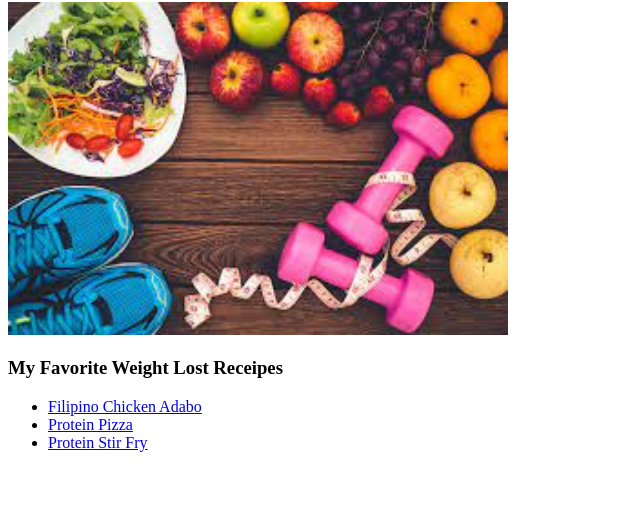
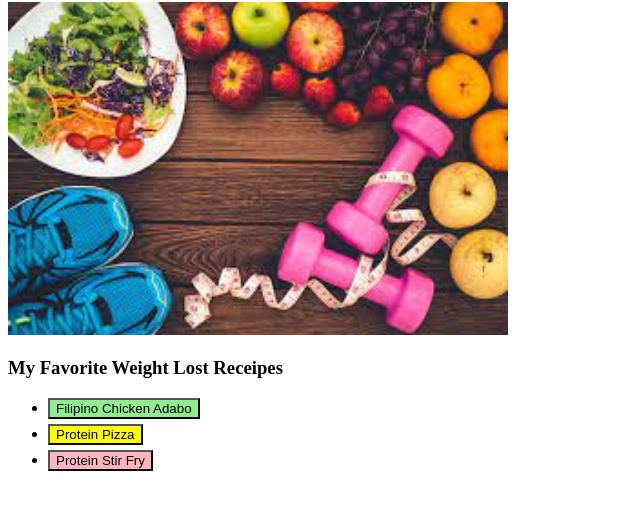
Before and after one commit to Patarrl/odin-receipes, a plain HTML site: page index.html in a window 1280 px wide. Shown: the part 78-588 px from the top of the page, without its empty margins (0-640 px from the left). Drawn offline with Linux system fonts and the light colour scheme.

Commit message:
Added front page Styles

```diff
--- a/index.html
+++ b/index.html
@@ -2,6 +2,7 @@
 <html>
     <head>
         <meta charset="utf-8">
+        <link rel="stylesheet" href="styles.css"/>
         <title>
             My Odin Recipes Project
         </title>
@@ -11,9 +12,15 @@
         <img src="images/WeightLoss.jpeg" width="500">
         <h3>My Favorite Weight Lost Receipes</h3>
         <ul>
-            <li><a href="./recipes/chickenAdabo.html">Filipino Chicken Adabo</a></li>
-            <li><a href="./recipes/proteinPizza.html">Protein Pizza</a></li>
-            <li><a href="./recipes/proteinStirFry.html">Protein Stir Fry</a></li>
+            <li>
+                <button class="high" href="./recipes/chickenAdabo.html">Filipino Chicken Adabo</button>
+            </li>
+            <li>
+                <button class="medium" href="./recipes/proteinPizza.html">Protein Pizza</button>
+            </li>
+            <li>
+                <button class="low" href="./recipes/proteinStirFry.html">Protein Stir Fry</button>
+            </li>
         </ul>
     </body>
 </html>
--- /dev/null
+++ b/styles.css
@@ -0,0 +1,15 @@
+.high {
+    background-color: lightgreen;
+}
+
+.medium {
+    background-color: yellow;
+}
+
+.low {
+    background-color: lightpink;
+}
+
+li {
+    padding-bottom: 5px;
+}
```
